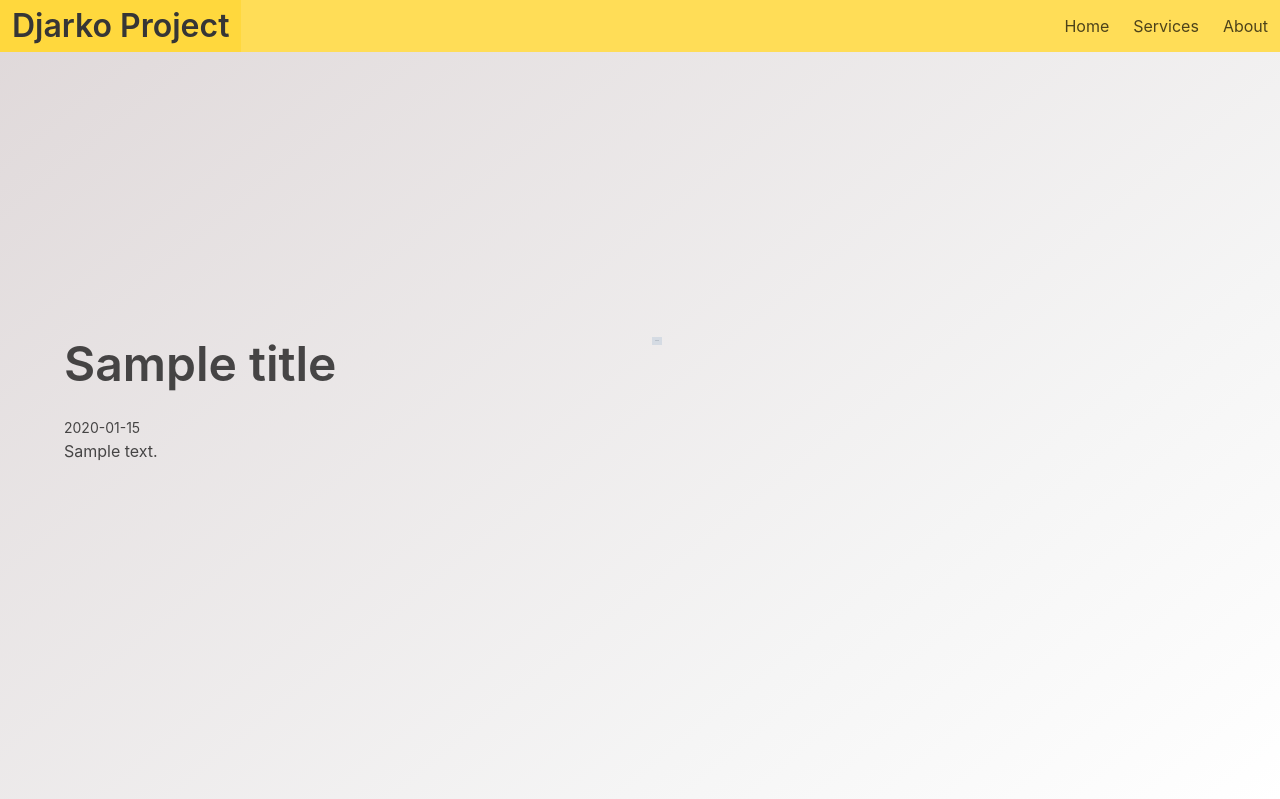
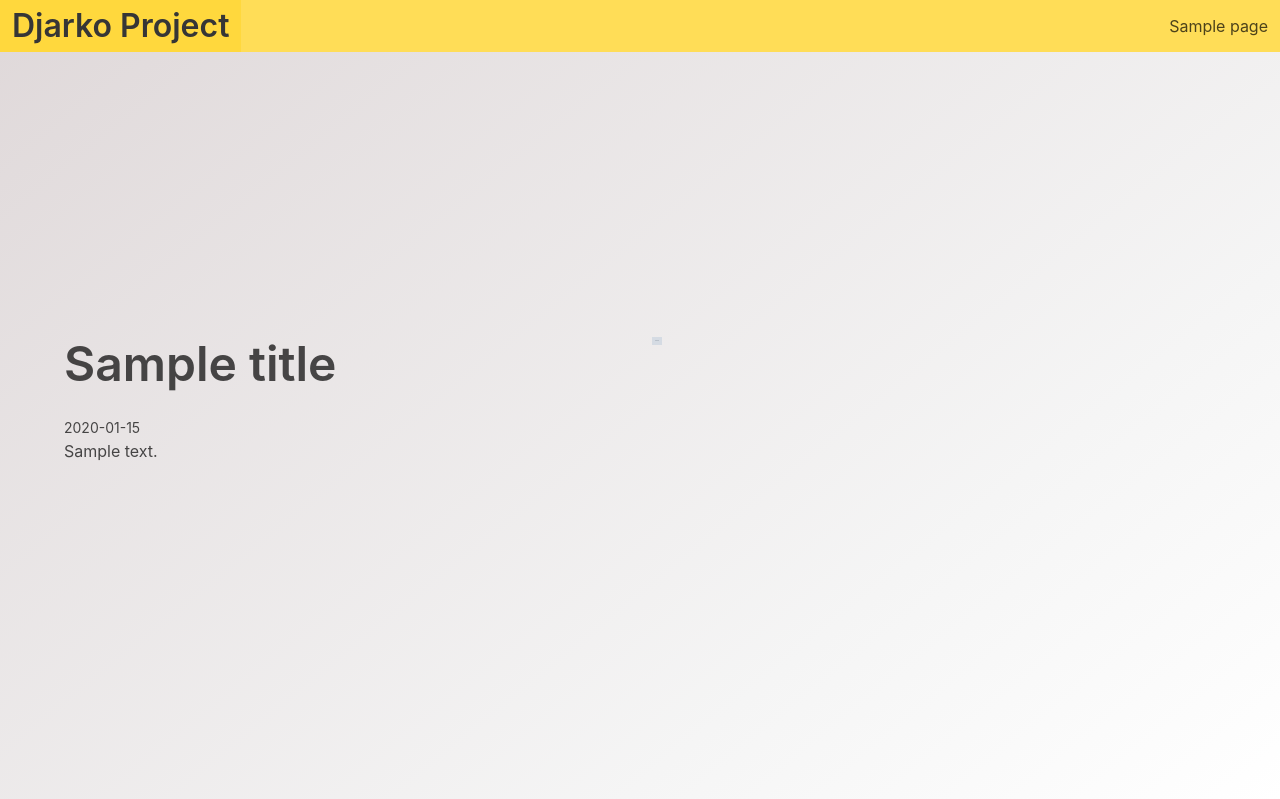
Before and after one commit to markopo/djarko_project, a Django app: template djarko_site/templates/pages/page.html in a window 1280 px wide. Shown: the top 799 px of the page. Run offline with Django 3.2, Linux system fonts and the light colour scheme; tables that the repository leaves empty hold one stand-in row (values such as "Sample post"); the template is opened without the code that fills it: values that come from a table or form of the project are taken from there, most other values are stand-ins (such as "Sample title", 1, 10 or a date in 2020); grey boxes marked "Sample" are stand-in pictures.

Commit message:
new page features

```diff
--- a/djarko_site/templates/base.html
+++ b/djarko_site/templates/base.html
@@ -20,9 +20,9 @@
         </div>
         <div class="navbar-menu">
             <div class="navbar-end">
-                <a class="navbar-item" href="/">Home</a>
-                <a class="navbar-item" href="/services">Services</a>
-                <a class="navbar-item" href="/about">About</a>
+                {% block links %}
+                    <span></span>
+                {% endblock links %}
             </div>
         </div>
     </nav>
--- a/djarko_site/templates/pages/page.html
+++ b/djarko_site/templates/pages/page.html
@@ -1,5 +1,12 @@
 {% extends "base.html" %}
 {% block title %} {{title}} {% endblock title %}
+
+{% block links %}
+    {% for page in pages %}
+        <a class="navbar-item" href="{{ page.slug }}">{{page.title}}</a>
+    {% endfor %}
+{% endblock links %}
+
 {% block content %}
     <div class="columns">
         <div class="column">
--- a/pages/admin.py
+++ b/pages/admin.py
@@ -7,5 +7,4 @@ class PageAdmin(admin.ModelAdmin):
     ordering = ('title',)
     search_fields = ('title',)
 
-
 admin.site.register(Page, PageAdmin)
--- a/pages/models.py
+++ b/pages/models.py
@@ -1,12 +1,27 @@
 from django.db import models
+from django.template.defaultfilters import slugify
 
 
 class Page(models.Model):
     title = models.CharField(max_length=60)
-    permalink = models.CharField(max_length=12, unique=True)
+    slug = models.SlugField(null=True, blank=True)
     update_date = models.DateTimeField('Last Updated')
     bodytext = models.TextField('Page Content', blank=True)
     photo = models.ImageField('Photo', upload_to='pages', blank=True)
+    published = models.BooleanField(default=False)
+    is_front_page = models.BooleanField('Set as front page', default=False)
 
     def __str__(self):
         return self.title
+
+    def save(self, *args, **kwargs):
+        self.slug = slugify(self.title)
+
+        if self.is_front_page:
+            pages = Page.objects.filter()
+            for page in pages:
+                if page.id != self.id:
+                    page.is_front_page = False
+                    page.save()
+
+        super(Page, self).save(*args, **kwargs)
--- a/pages/urls.py
+++ b/pages/urls.py
@@ -2,6 +2,6 @@ from django.urls import path
 from . import views
 
 urlpatterns = [
-    path('', views.index, {'pagename':''}, name='home'),
-    path('<str:pagename>', views.index, name='index'),
+    path('', views.index, {'is_front_page': True}, name='home'),
+    path('<str:slug>', views.index, name='index'),
 ]
```
Also changed, not shown: pages/views.py (+10 -5 lines), pages/migrations/0003_auto_20200926_1410.py (added), pages/migrations/0004_page_is_front_page.py (added).
